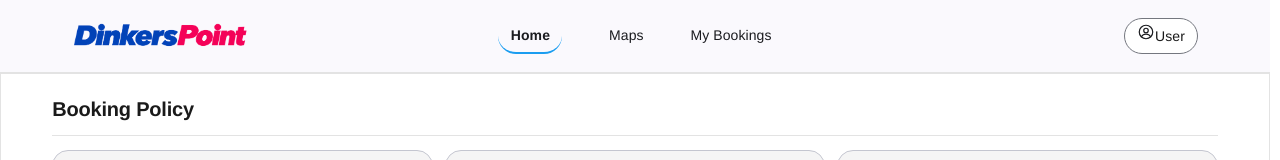
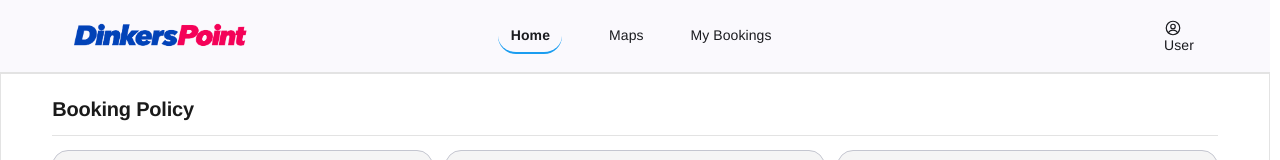
Before and after one commit to cccabalde-lab/dinkerspoint-fe, an Angular app: page / in a window 1280 px wide. Shown: the top 160 px of the page. Built offline with nearby package versions, Linux system fonts and the light colour scheme.

Commit message:
style(ui): simplify account control in header

```diff
--- a/src/app/shared/components/site-header/site-header.component.html
+++ b/src/app/shared/components/site-header/site-header.component.html
@@ -31,7 +31,7 @@
     </nav>
 
     <!-- TODO: open the account dashboard for signed-in visitors. -->
-    <button class="header__account" mat-stroked-button type="button" (click)="onAccountClick()">
+    <button class="header__account" mat-button disableRipple type="button" (click)="onAccountClick()">
       <svg
         class="header__account-icon"
         viewBox="0 0 24 24"
--- a/src/app/shared/components/site-header/site-header.component.scss
+++ b/src/app/shared/components/site-header/site-header.component.scss
@@ -125,19 +125,23 @@
 .header__account {
   display: inline-flex;
   align-items: center;
+  justify-content: flex-start;
   justify-self: end;
   gap: 0.5rem;
-  padding: 0.375rem 0.75rem;
-  background: var(--dp-color-surface);
-  border: 1px solid var(--dp-color-border-strong);
-  border-radius: var(--dp-radius-pill);
+  min-height: 2.5rem;
+  min-width: 0;
+  padding: 0 0.25rem;
+  border: 0;
+  border-radius: 0;
+  background: transparent;
+  color: var(--dp-color-text);
   cursor: pointer;
-  transition: background-color 0.15s ease, border-color 0.15s ease;
+  transition: color 0.15s ease;
 }
 
 .header__account:hover {
-  background: var(--dp-color-surface-muted);
-  border-color: var(--dp-color-text-muted);
+  background: transparent;
+  color: var(--dp-color-accent);
 }
 
 .header__account:focus-visible {
@@ -146,13 +150,17 @@
 }
 
 .header__account-icon {
+  display: block;
   width: 18px;
   height: 18px;
+  flex: 0 0 1.125rem;
 }
 
 .header__account-label {
+  display: block;
   font-size: 0.875rem;
-  color: var(--dp-color-text);
+  line-height: 1.2;
+  color: inherit;
 }
 
 @media (max-width: 820px) {
```
